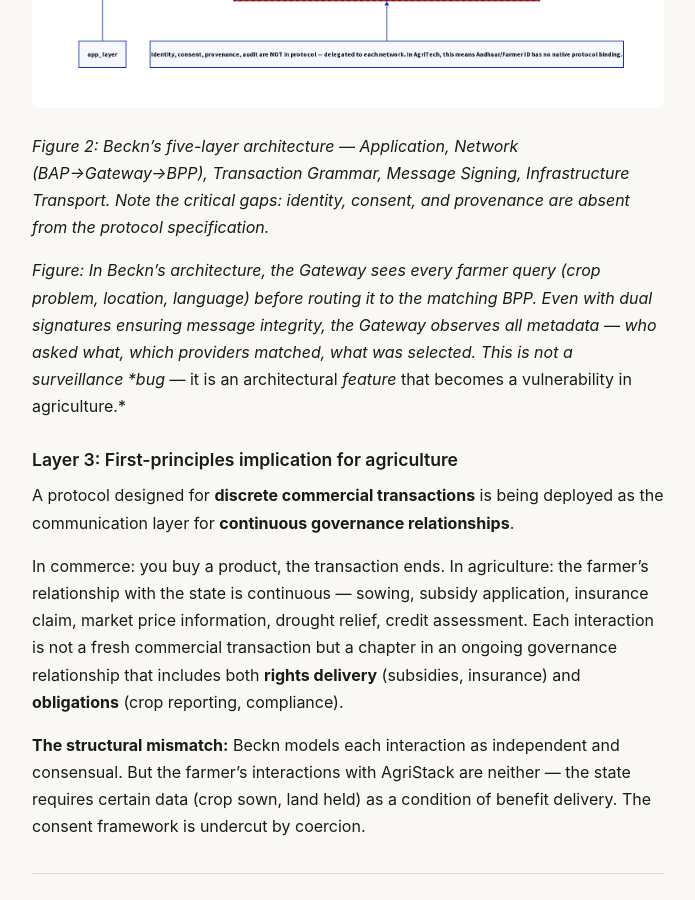
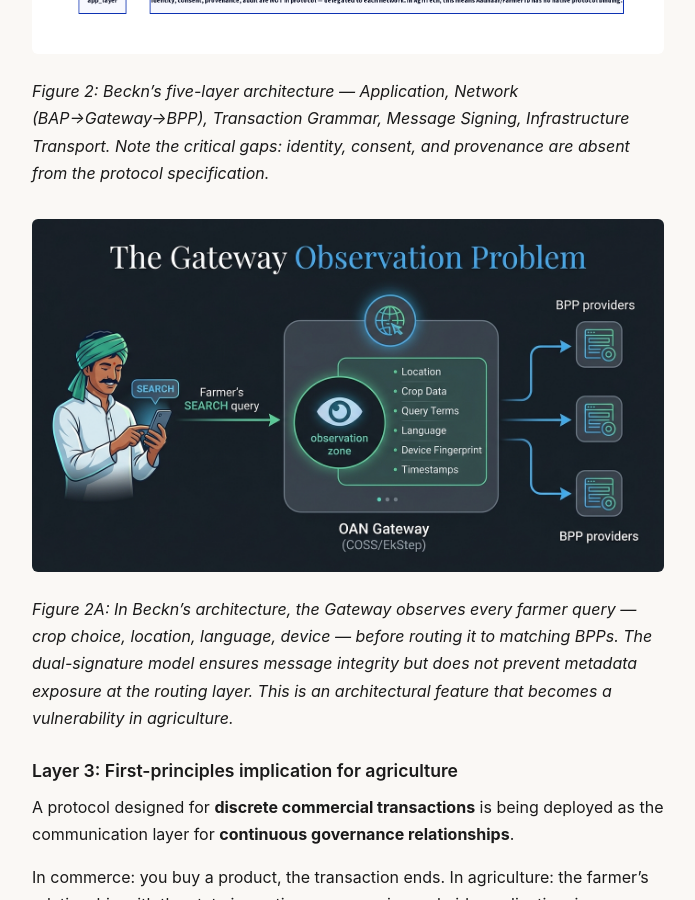
Before and after one commit to CCAgentOrg/semantic-thinking, a Jekyll site: the page built from _posts/2026-07-20-beckn-agristack-structural-vulnerabilities.md, in a window 1280 px wide and 900 px high, scrolled down 5920 px. Shown: the whole window, without its empty margins (292-987 px from the left). Built offline with Jekyll 4.4.1, drawn with Linux system fonts in a browser that asks for light colours; some of the changed text lies outside the part shown.

Commit message:
fix: add gateway surveillance & power architecture diagrams; compact vulnerability map
- New beckn-gateway-surveillance.png (Figure 2A) — visualises the Gateway
  Observation Problem: all farmer query metadata visible at the routing layer
- New beckn-power-architecture.png — maps the three power concentration points
  (Gateway/Registry, Identity Linkage, Protocol Governance) from Nietzsche Ladder
- Replaced vulnerability-map.png with compact 1376x768 version (was 2304x7884)
- Restructured Figure 2A caption around the new surveillance diagram
- Cleaned up duplicate figure captions throughout

```diff
--- a/_posts/2026-07-20-beckn-agristack-structural-vulnerabilities.md
+++ b/_posts/2026-07-20-beckn-agristack-structural-vulnerabilities.md
@@ -14,7 +14,6 @@
 This piece runs **Beckn's entire structural design** through six reasoning recipes from the semantic-algos framework, with a specific focus on what vulnerabilities the protocol's architecture *enables by design* when deployed in agriculture — covering AgriStack, OAN, MahaVISTAAR, and the broader ecosystem.
 
 ![AgriStack-OAN-Beckn stack: three layers interlocked](/semantic-thinking/images/agristack-oan-stack.png)
-*Figure 1: AgriStack Farmer Registries and ADeX at the foundation, Beckn's gateway-registry layer in the middle, OAN/MahaVISTAAR apps at the top. UFSI bridges the two worlds.*
 *Figure 1: AgriStack's Farmer Registries/ADeX at the foundation, Beckn's gateway-and-registry layer in the middle, OAN/MahaVISTAAR apps at the top. UFSI bridges the two worlds.*
 
 ---
@@ -107,7 +106,8 @@
 ![Beckn five-layer architecture with gaps highlighted](/semantic-thinking/images/beckn-layers.png)
 *Figure 2: Beckn's five-layer architecture — Application, Network (BAP→Gateway→BPP), Transaction Grammar, Message Signing, Infrastructure Transport. Note the critical gaps: identity, consent, and provenance are absent from the protocol specification.*
 
-*Figure: In Beckn's architecture, the Gateway sees every farmer query (crop problem, location, language) before routing it to the matching BPP. Even with dual signatures ensuring message integrity, the Gateway observes all metadata — who asked what, which providers matched, what was selected. This is not a surveillance *bug* — it is an architectural *feature* that becomes a vulnerability in agriculture.*
+![Gateway sees all farmer query metadata before routing](/semantic-thinking/images/beckn-gateway-surveillance.png)
+*Figure 2A: In Beckn's architecture, the Gateway observes every farmer query — crop choice, location, language, device — before routing it to matching BPPs. The dual-signature model ensures message integrity but does not prevent metadata exposure at the routing layer. This is an architectural feature that becomes a vulnerability in agriculture.*
 
 ### Layer 3: First-principles implication for agriculture
 
@@ -349,7 +352,6 @@
 
 ![Seven vulnerability clusters mapped across Beckn components](/semantic-thinking/images/vulnerability-map.png)
 *Figure 3: Seven vulnerability clusters mapped across Beckn components. Each vulnerability is linked to the semantic-algos recipe that uncovered it, the specific agricultural deployment context, the affected Beckn layer, and the risk level.*
-*Figure 3: Seven vulnerability clusters mapped across Beckn components. Each vulnerability is linked to the semantic-algos recipe that uncovered it, the specific agricultural deployment context, and the affected layer.*
 
 ---
 
```
Also changed, not shown: other parts of _posts/2026-07-20-beckn-agristack-structural-vulnerabilities.md (+3 -0 lines), images/beckn-gateway-surveillance.png (added), images/beckn-power-architecture.png (added), images/vulnerability-map.png.
